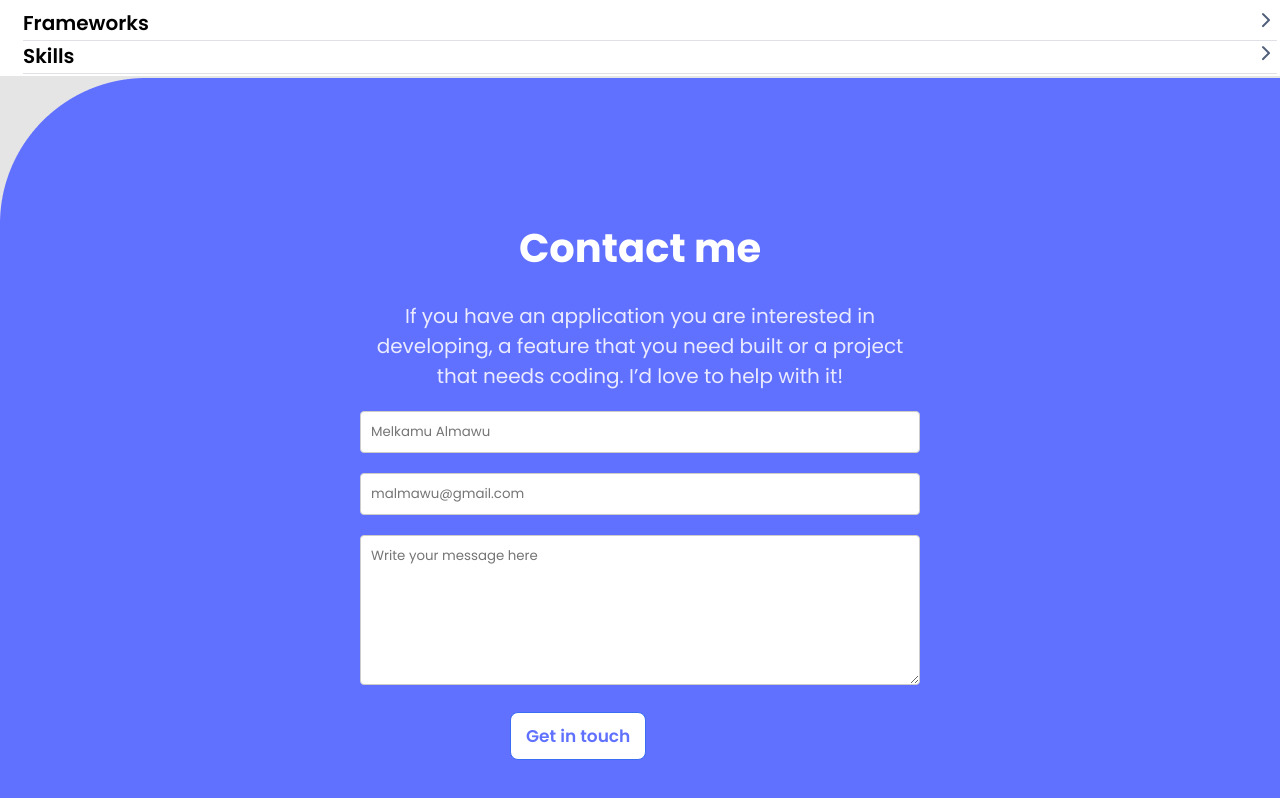
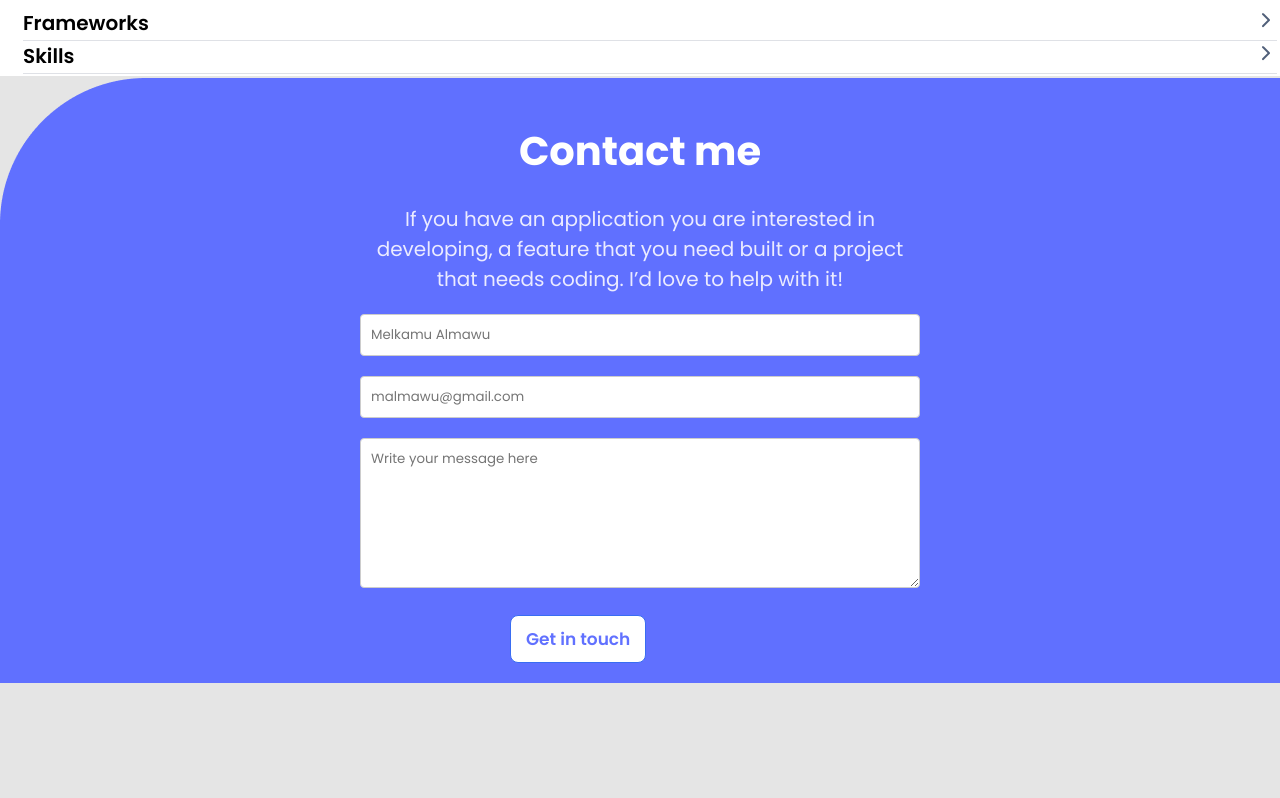
Before and after one commit to melkamu12/MyPortfoliodesktop, a website: page index.html in a window 1280 px wide. Shown: the part 5434-6232 px from the top of the page. After the commit the page ends 6117 px from the top, so only its background shows below. Drawn offline with Linux system fonts and the light colour scheme.

Commit message:
update css

```diff
--- a/index.html
+++ b/index.html
@@ -268,9 +268,7 @@
                 required
               ></textarea>
             </div>
-            <div>
-              <input type="submit" class="btnGettouch" value="Get in touch" />
-            </div>
+            <input type="submit" class="btnGettouch" value="Get in touch" />
           </form>
         </div>
       </section>
--- a/style.css
+++ b/style.css
@@ -307,7 +307,6 @@ body {
   align-items: center;
   font-family: "Poppins", sans-serif;
   justify-content: center;
-  height: 100vh;
   background: url(Asset/backgroundPG.png) no-repeat;
 }
 
```
